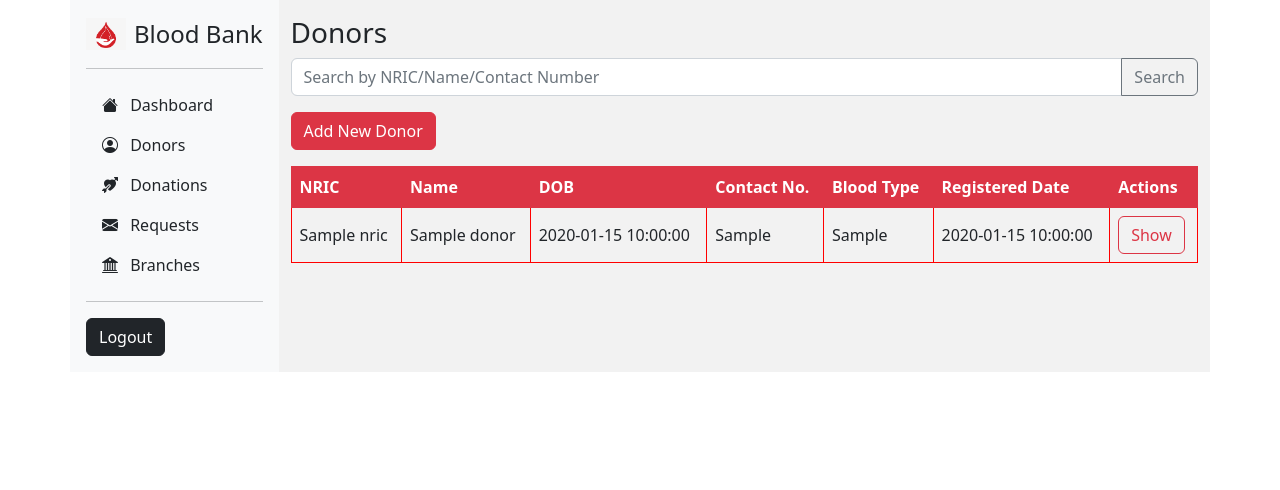
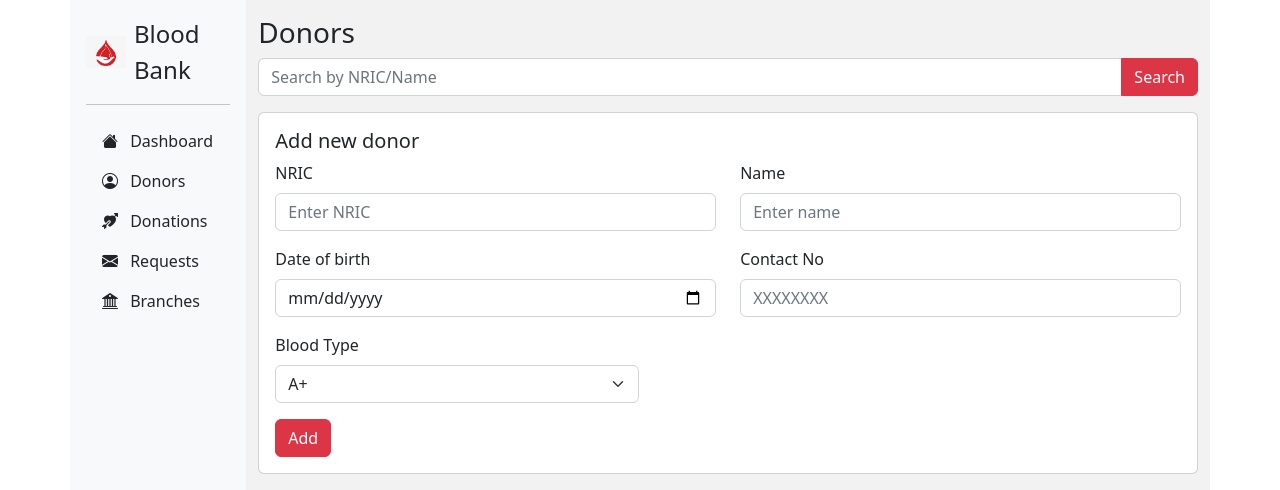
Before and after one commit to pureskill714/ICT2103-Project, a Flask app: template templates/donors.html in a window 1280 px wide. Shown: the top 490 px of the page. Run offline with Flask 2, Linux system fonts and the light colour scheme; the template is opened without the code that fills it: most values are stand-ins (such as "Sample title", 1, 10 or a date in 2020); parts of the project's set-up code (start-up, migrations or seed data) failed here and were passed over; some libraries are stand-ins or nearby versions.

Commit message:
Add donor form

```diff
--- a/database/mariadb.py
+++ b/database/mariadb.py
@@ -109,3 +109,9 @@
         '''Query list of all blood bank branches'''
         self._cursor.execute(f'SELECT * FROM {TABLE_BRANCH}')
         return [Branch.fromTuple(br) for br in self._cursor.fetchall()]
+
+    def getBloodTypeId(self, bloodType):
+        '''Query the id of a blood type (e.g. A+)'''
+        self._cursor.execute(f'SELECT id FROM {TABLE_BLOODTYPE} WHERE type=?', (bloodType,))
+        res = self._cursor.fetchone()
+        return res[0] if res is not None else None
--- a/main.py
+++ b/main.py
@@ -1,3 +1,4 @@
+from datetime import datetime
 from flask import Flask, flash, redirect, render_template, request, url_for
 from flask_login import LoginManager, current_user, login_required, login_user, logout_user
 from flask_wtf import FlaskForm
@@ -5,7 +6,7 @@
 from wtforms.validators import InputRequired, Length
 
 from database.mariadb import MariaDBBackend
-from database.models import Donor, User
+from database.models import Donor
 
 # Setup flask
 app = Flask(__name__) # Create an instance of the flask app and put in variable app
@@ -56,9 +57,19 @@
             flash("Username or Password incorrect. Please try again")
     return render_template('login.html', form=form)
 
-@app.route('/donors')
+@app.route('/donors', methods= ['GET', 'POST'])
 @login_required
 def donors():
+    if request.method == 'POST':
+        nric =  request.form.get('nric')
+        name =  request.form.get('name')
+        dateOfBirth =  request.form.get('dateOfBirth')
+        contactNo =  request.form.get('contactNo')
+        bloodType =  request.form.get('bloodType')
+        bloodTypeId = db.getBloodTypeId(bloodType)
+        newDonor = Donor(nric, name, dateOfBirth, contactNo, bloodTypeId, datetime.now())
+        db.insertDonor(newDonor)
+
     donors = db.getAllDonors()
     return render_template('donors.html', donors = donors)
 
--- a/templates/donors.html
+++ b/templates/donors.html
@@ -13,14 +13,80 @@
         <div class="container">
             <h3>Donors</h3>
 
-            <div class="input-group mb-3">
-                <input type="text" class="form-control" placeholder="Search by NRIC/Name/Contact Number"
-                    aria-label="Donor search input" aria-describedby="button-addon2">
-                <button class="btn btn-outline-secondary" type="button" id="button-addon2">Search</button>
+            <!-- Search bar -->
+            <form method="GET" target="_self">
+                <div class="input-group mb-3">
+                    <input type="text" class="form-control" name="q" placeholder="Search by NRIC/Name"
+                        aria-label="Donor search input" value="{{ request.args.get('q', '') }}">
+                    <button class="btn btn-danger" type="submit">Search</button>
+                </div>
+            </form>
+
+            <!-- Add donor form -->
+            <div class="card mb-3">
+                <div class="card-body">
+                    <form method="POST" target="_self">
+                        <div class="row">
+                            <h5>Add new donor</h5>
+                            <div class="col-sm-6">
+                                <label for="nric" class="form-label">NRIC</label>
+                                <input type="text" class="form-control" name="nric" placeholder="Enter NRIC" value=""
+                                    required>
+                                <div class="invalid-feedback">
+                                    Valid NRIC is required.
+                                </div>
+                            </div>
+
+                            <div class="col-sm-6 mb-3">
+                                <label for="name" class="form-label">Name</label>
+                                <input type="text" class="form-control" name="name" placeholder="Enter name" value=""
+                                    required>
+                                <div class="invalid-feedback">
+                                    Valid name is required.
+                                </div>
+                            </div>
+
+                            <div class="col-sm-6 mb-3">
+                                <label for="dateOfBirth" class="form-label">Date of birth</label>
+                                <input type="date" class="form-control" name="dateOfBirth" value="" required>
+                                <div class="invalid-feedback">
+                                    Valid date of birth is required.
+                                </div>
+                            </div>
+
+                            <div class="col-sm-6 mb-3">
+                                <label for="contactNo" class="form-label">Contact No</label>
+                                <input type="text" class="form-control" name="contactNo" placeholder="XXXXXXXX" value=""
+                                    required>
+                                <div class="invalid-feedback">
+                                    Valid contact number is required.
+                                </div>
+                            </div>
+
+                            <div class="col-md-5 mb-3">
+                                <label for="bloodType" class="form-label">Blood Type</label>
+                                <select class="form-select" name="bloodType" required>
+                                  <option value="A+">A+</option>
+                                  <option value="A-">A-</option>
+                                  <option value="B+">B+</option>
+                                  <option value="B-">B-</option>
+                                  <option value="AB+">AB+</option>
+                                  <option value="AB-">AB-</option>
+                                  <option value="O+">O+</option>
+                                  <option value="O-">O-</option>
+                                </select>
+                                <div class="invalid-feedback">
+                                  Please select a blood type.
+                                </div>
+                              </div>
+                        </div>
+                        <button type="submit" class="btn btn-danger">Add</button>
+                    </form>
+                </div>
             </div>
 
-            <button type="button" class="btn btn-danger mb-3">Add New Donor</button>
 
+            <!-- Donor list -->
             <table class="table table-hover align-middle">
                 <tr>
                     <th>NRIC</th>
@@ -32,6 +98,7 @@
                     <th>Actions</th>
                 </tr>
                 {% for donor in donors %}
+                {% if request.args.get('q', '') in donor.nric or request.args.get('q', '') in donor.name %}
                 <tr>
                     <td>{{ donor.nric }}</td>
                     <td>{{ donor.name }}</td>
@@ -43,6 +110,7 @@
                         <button type="button" class="btn btn-outline-danger">Show</button>
                     </td>
                 </tr>
+                {% endif %}
                 {% endfor %}
             </table>
         </div>
```
